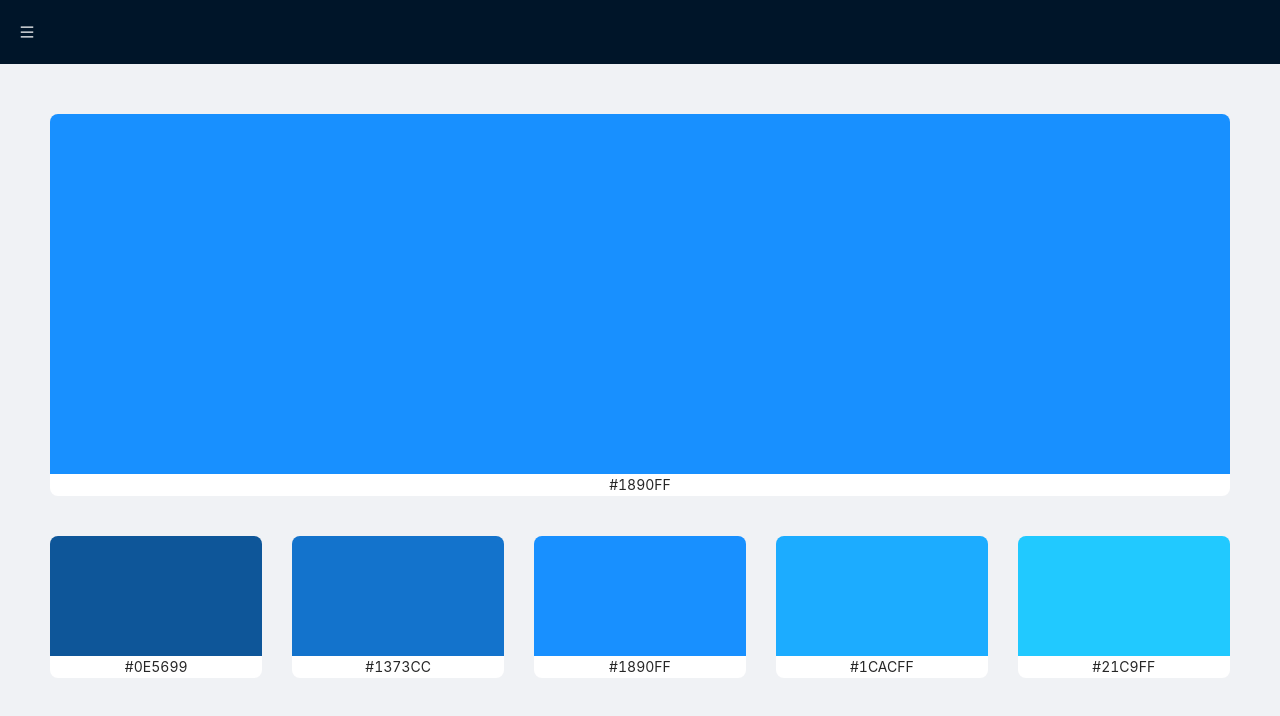
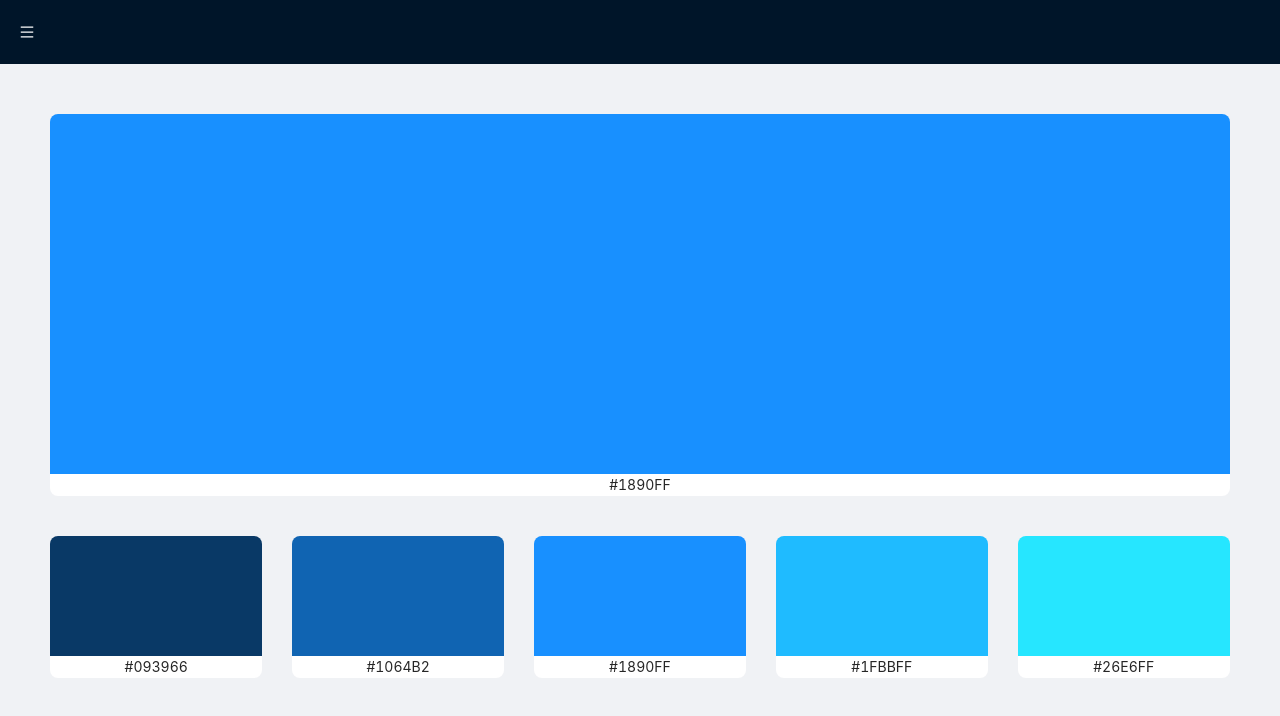
Before and after one commit to bshurts93/helpful-human-challenge, a React (Create React App) app: page /color/1890ff in a window 1280 px wide. Shown: the top 716 px of the page. Built offline with nearby package versions, Linux system fonts and the light colour scheme.

Commit message:
Component created for the color card

```diff
--- /dev/null
+++ b/src/components/ColorCard.js
@@ -0,0 +1,35 @@
+import React from "react";
+import { useHistory } from "react-router-dom";
+
+export default function ColorCard(props) {
+  let history = useHistory();
+
+  const linkToSwatch = (color) => {
+    history.push(`/color/${color.substring(1)}`);
+  };
+
+  if (props.isMini) {
+    return (
+      <div>
+        <div
+          className="color-card color-mini__hue"
+          style={{ background: `${props.color}` }}
+          onClick={() => linkToSwatch(props.color)}
+        />
+
+        <div className="color-text">{props.color.toUpperCase()}</div>
+      </div>
+    );
+  } else {
+    return (
+      <div>
+        <div
+          className="color-card color-main__hue"
+          style={{ background: `${props.color}` }}
+        />
+
+        <div className="color-text">{props.color.toUpperCase()}</div>
+      </div>
+    );
+  }
+}
--- a/src/navigation/NavDrawer.js
+++ b/src/navigation/NavDrawer.js
@@ -12,7 +12,7 @@ function NavDrawer(props) {
 
   return (
     <Drawer
-      title="Basic Drawer"
+      title="Color Swatch Menu"
       placement="left"
       closable
       onClose={props.collapseDrawer}
--- a/src/utils/colorCalculation.js
+++ b/src/utils/colorCalculation.js
@@ -24,7 +24,7 @@ export const changeHexShade = (color, percent) => {
 };
 
 export const createSwatch = (color) => {
-  let percentages = [-40, -20, 0, 20, 40];
+  let percentages = [-60, -30, 0, 30, 60];
   let swatch = [];
   percentages.forEach((percentage) => {
     swatch.push(changeHexShade(color, percentage));
--- a/src/views/ListView.js
+++ b/src/views/ListView.js
@@ -1,6 +1,6 @@
 import React from "react";
+import ColorCard from "../components/ColorCard";
 import { Row, Col } from "antd";
-import { useHistory } from "react-router-dom";
 import { randomHex } from "../utils/colorCalculation";
 
 class ListView extends React.Component {
@@ -20,23 +20,13 @@ class ListView extends React.Component {
     this.setState({ colorList: list });
   }
 
-  linkToSwatch(color) {
-    this.props.history.push(`/color/${color.substring(1)}`);
-  }
-
   render() {
     return (
       <div className="list-color__container">
         <Row className="list-color__row" justify="space-between">
           {this.state.colorList.map((color) => (
             <Col span={6} style={{ padding: "20px" }} key={color}>
-              <div
-                className="color-card color-mini__hue"
-                style={{ background: `${color}` }}
-                onClick={() => this.linkToSwatch(color)}
-              />
-
-              <div className="color-text">{color.toUpperCase()}</div>
+              <ColorCard color={color} isMini={true} />
             </Col>
           ))}
         </Row>
--- a/src/views/SingleView.js
+++ b/src/views/SingleView.js
@@ -1,7 +1,7 @@
 import React from "react";
+import ColorCard from "../components/ColorCard";
 import { Row, Col } from "antd";
 import { createSwatch, randomHex } from "../utils/colorCalculation";
-import { colorList } from "../constants/colors";
 
 class SingleColor extends React.Component {
   state = {
@@ -37,25 +37,13 @@ class SingleColor extends React.Component {
         <div className="single-color__container">
           <Row className="single-color__row" justify="space-around">
             <Col span={24}>
-              <div
-                className="color-card color-main__hue"
-                style={{ background: `${this.state.swatch[2]}` }}
-              />
-
-              <div className="color-text">
-                {this.state.swatch[2].toUpperCase()}
-              </div>
+              <ColorCard color={this.state.color} isMini={false} />
             </Col>
           </Row>
           <Row className="single-color__row" justify="space-between">
             {this.state.swatch.map((color) => (
               <Col style={{ width: "18%" }} key={color}>
-                <div
-                  className="color-card color-mini__hue"
-                  style={{ background: `${color}` }}
-                />
-
-                <div className="color-text">{color.toUpperCase()}</div>
+                <ColorCard color={color} isMini={true} />
               </Col>
             ))}
           </Row>
```
